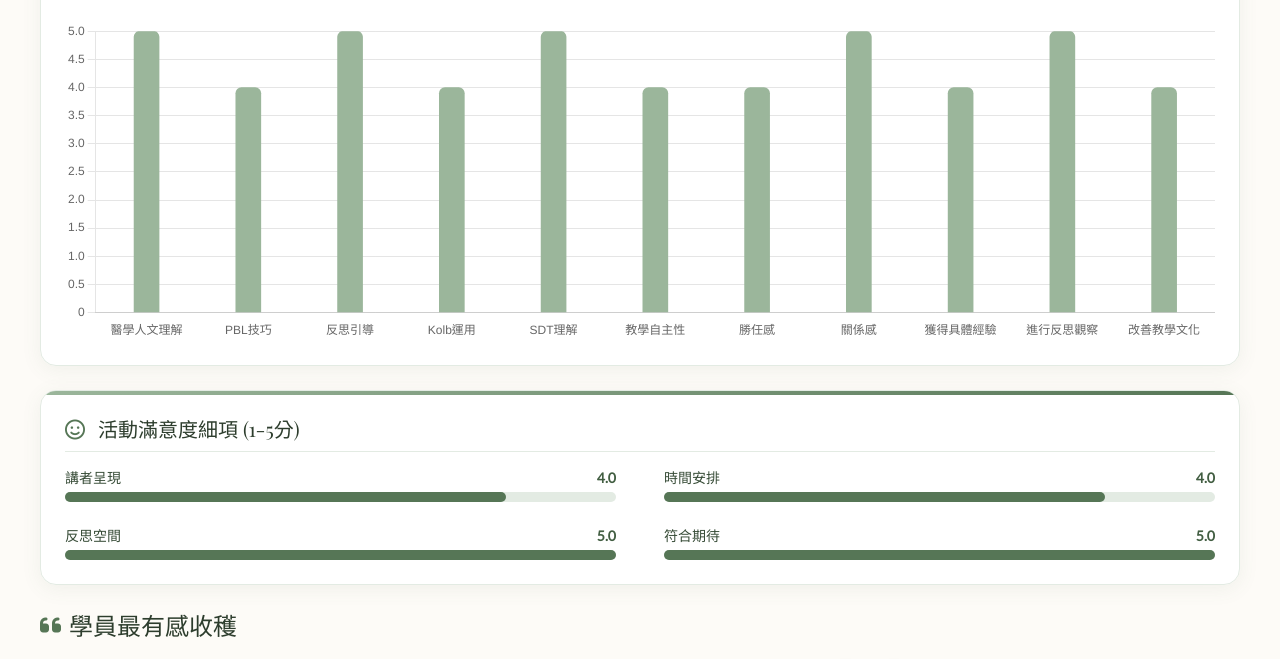
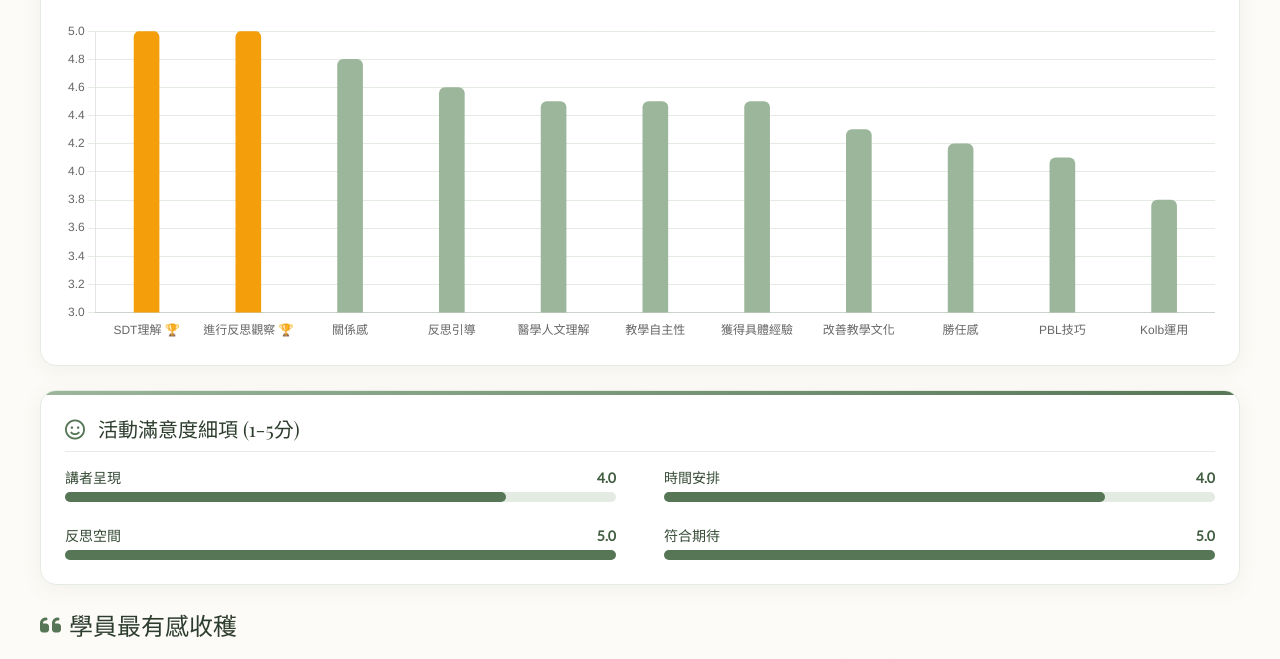
Before and after one commit to Luyun1224/AmeeShare-Questionnaire, a plain HTML site: page dashboard.html in a window 1280 px wide. Shown: the part 1335-1994 px from the top of the page. Drawn offline with nearby package versions, Linux system fonts and the light colour scheme; no server answers; a web font is replaced by a local one.

Commit message:
Update dashboard.html

```diff
--- a/dashboard.html
+++ b/dashboard.html
@@ -25,6 +25,10 @@
                             700: '#364b36',
                             800: '#2d3d2d',
                             900: '#263226',
+                        },
+                        gold: {
+                            400: '#fbbf24',
+                            500: '#f59e0b',
                         },
                         cream: '#FDFBF7',
                     },
@@ -381,9 +385,10 @@
                 data.push({
                     role: roles[Math.floor(Math.random() * roles.length)],
                     years: years[Math.floor(Math.random() * years.length)],
-                    post_1: 5, post_2: 4, post_3: 5, post_4: 4, post_5: 5,
-                    post_6: 4, post_7: 4, post_8: 5,
-                    post_9: 4, post_10: 5, post_11: 4,
+                    post_1: Math.random() * 1 + 4, post_2: Math.random() * 1 + 3.5, // Mock float
+                    post_3: Math.random() * 1 + 4, post_4: Math.random() * 1.5 + 3,
+                    post_5: 5, post_6: 4.5, post_7: 4.2, post_8: 4.8,
+                    post_9: 4.5, post_10: 5, post_11: 4.3,
                     open_post_1: comments[Math.floor(Math.random() * comments.length)],
                     sat_1: 5, sat_2: 4, sat_3: 4, sat_4: 5, sat_5: 5,
                     sat_6: Math.floor(Math.random() * 3) + 8, // Sat 6 is Rec (1-10)
@@ -433,7 +438,7 @@
         function calculateAverage(data, key) {
             if (!data || data.length === 0) return 0;
             const sum = data.reduce((acc, curr) => acc + parseScore(curr[key]), 0);
-            return (sum / data.length).toFixed(1);
+            return (sum / data.length).toFixed(1); // keep 1 decimal
         }
 
         function updateDashboard(data) {
@@ -510,8 +515,8 @@
 
         function updateLearningChart(data) {
             const ctx = document.getElementById('learningChart').getContext('2d');
-            // Labels for Post 1-11
-            const labels = [
+            // 1. Define raw Data mapping
+            const rawLabels = [
                 '醫學人文理解', 'PBL技巧', '反思引導', 'Kolb運用', 'SDT理解',
                 '教學自主性', '勝任感', '關係感',
                 '獲得具體經驗', '進行反思觀察', '改善教學文化'
@@ -521,17 +526,44 @@
                 'post_6', 'post_7', 'post_8',
                 'post_9', 'post_10', 'post_11'
             ];
-            const values = keys.map(k => calculateAverage(data, k));
+
+            // 2. Calculate values and create an array of objects to sort
+            let combinedData = keys.map((key, index) => {
+                return {
+                    label: rawLabels[index],
+                    value: parseFloat(calculateAverage(data, key)) // ensure number for sorting
+                };
+            });
+
+            // 3. Sort descending by value
+            combinedData.sort((a, b) => b.value - a.value);
+
+            // 4. Extract sorted arrays
+            const sortedLabels = combinedData.map(d => d.label);
+            const sortedValues = combinedData.map(d => d.value);
+
+            // 5. Find max value for Highlight logic
+            const maxVal = sortedValues[0]; // since sorted descending, first is max
+
+            // 6. Create Colors and formatted Labels with Icon
+            const backgroundColors = sortedValues.map(v => v === maxVal ? '#f59e0b' : '#9bb69b'); // Gold for max
+            const finalLabels = sortedLabels.map((l, i) => sortedValues[i] === maxVal ? l + ' 🏆' : l);
+
+            // 7. Determine Y-axis scale (Dynamic zoom)
+            const minVal = Math.min(...sortedValues);
+            // Start scale at (lowest value - 0.5) but not below 0, to show contrast
+            const scaleMin = Math.max(0, Math.floor(minVal - 0.5));
 
             if (chartInstances.learning) chartInstances.learning.destroy();
+
             chartInstances.learning = new Chart(ctx, {
                 type: 'bar',
                 data: {
-                    labels: labels,
+                    labels: finalLabels,
                     datasets: [{
-                        label: '平均分 (1-5)',
-                        data: values,
-                        backgroundColor: '#9bb69b',
+                        label: '平均分',
+                        data: sortedValues,
+                        backgroundColor: backgroundColors,
                         borderRadius: 6,
                         barThickness: 25
                     }]
@@ -539,7 +571,14 @@
                 options: {
                     responsive: true,
                     maintainAspectRatio: false,
-                    scales: { y: { beginAtZero: true, max: 5 }, x: { grid: { display: false } } },
+                    scales: {
+                        y: {
+                            min: scaleMin, // Dynamic scale
+                            max: 5,
+                            grid: { color: '#e3ebe3' }
+                        },
+                        x: { grid: { display: false } }
+                    },
                     plugins: { legend: { display: false } }
                 }
             });
```
